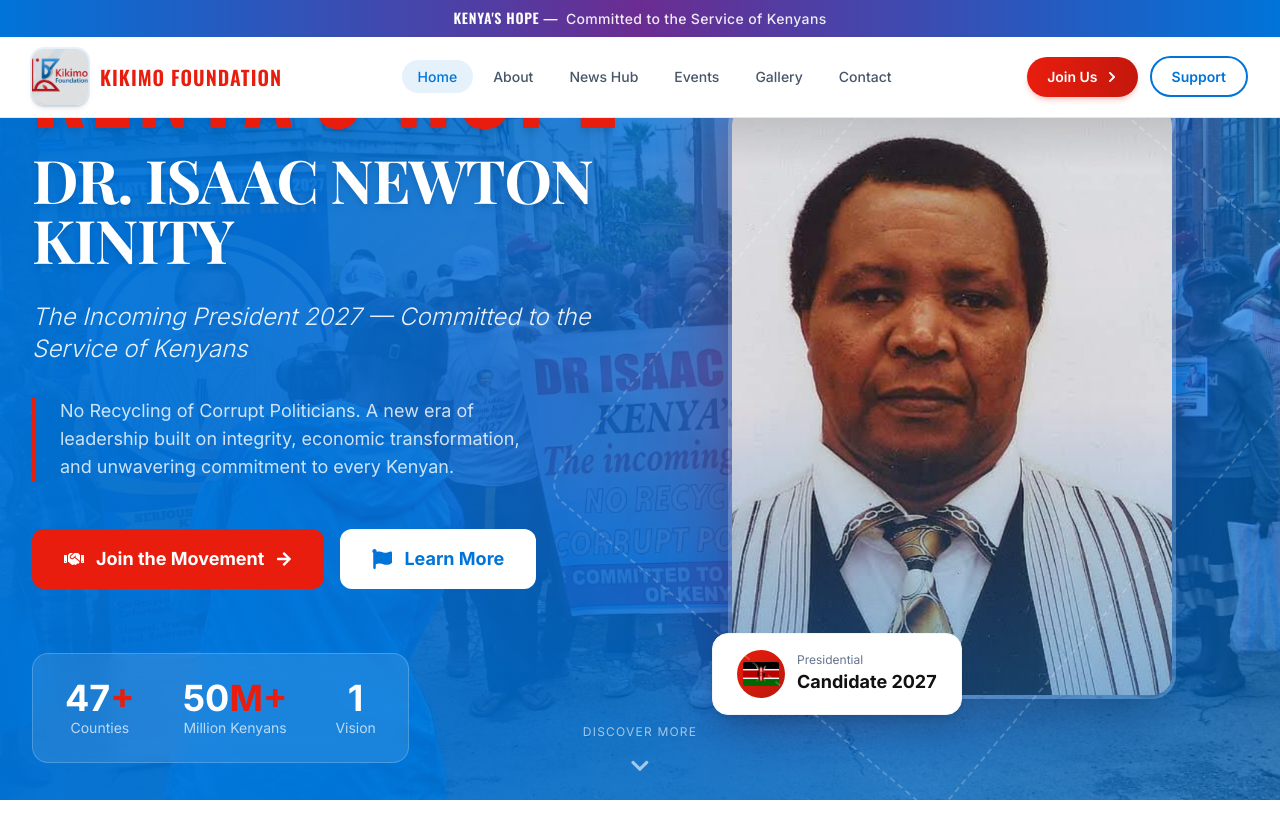
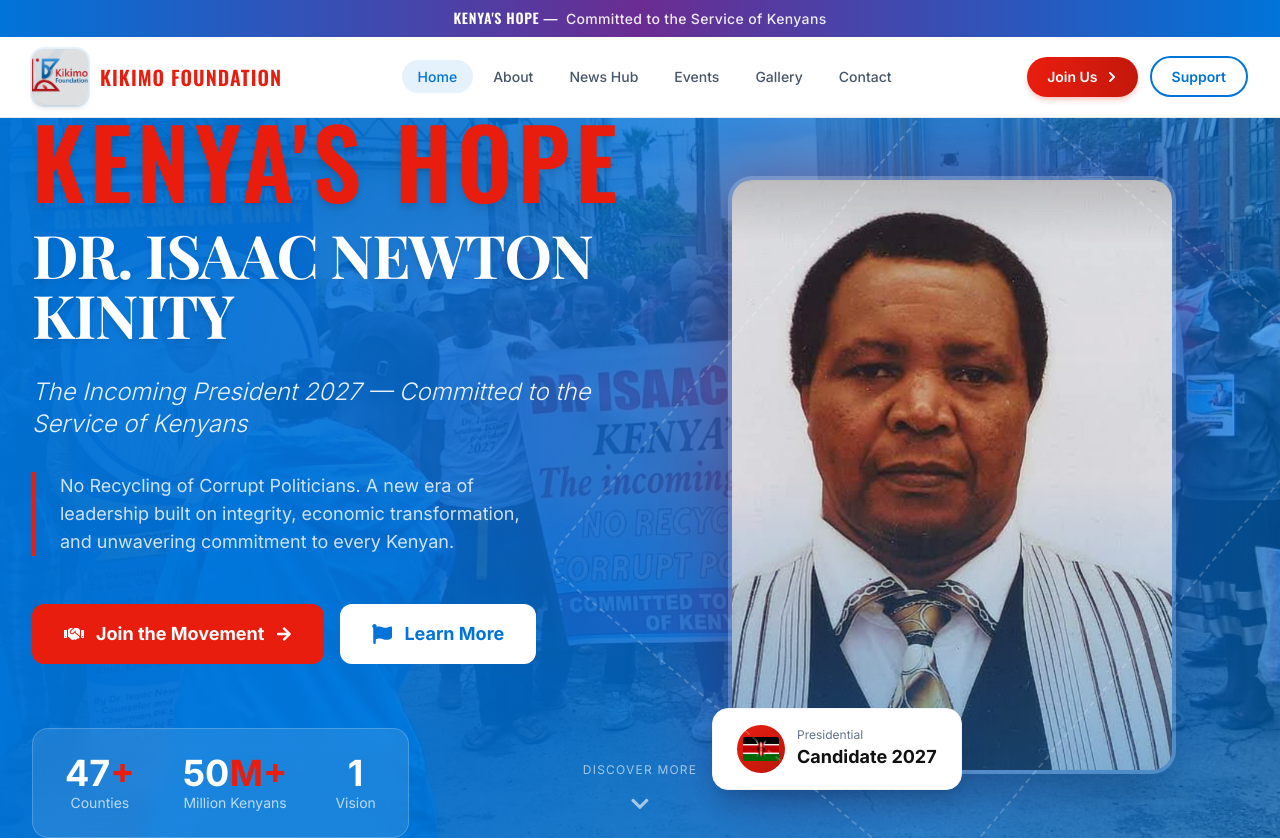
Before and after one commit to PETERMUTWIRI/kinity-2027, a Next.js app: page / in a window 1280 px wide. Shown: the top 840 px of the page. Built offline with nearby package versions, Linux system fonts and the light colour scheme; a web font is replaced by a local one.

Commit message:
fixed padding issue on the heros section and the navbar

```diff
--- a/app/layout.tsx
+++ b/app/layout.tsx
@@ -254,8 +254,8 @@
         {/* Navigation */}
         <Navbar />
 
-        {/* Main content with transition - accounts for fixed navbar */}
-        <main className="relative z-10 pt-21 lg:pt-25">
+        {/* Main content - tight coupling with navbar */}
+        <main className="relative z-10">
           <PageTransition>
             {children}
           </PageTransition>
--- a/app/page.tsx
+++ b/app/page.tsx
@@ -96,8 +96,9 @@
         </div>
 
         {/* Hero Content - Split Layout */}
-        <div className="relative z-10 w-full max-w-7xl mx-auto px-4 sm:px-6 lg:px-8 py-32 lg:py-0">
-          <div className="grid lg:grid-cols-2 gap-12 lg:gap-8 items-center min-h-[80vh]">
+        {/* pt-24 accounts for fixed navbar (top bar + main nav = ~96px) */}
+        <div className="relative z-10 w-full max-w-7xl mx-auto px-4 sm:px-6 lg:px-8 pt-24 pb-12 lg:pt-28 lg:pb-0">
+          <div className="grid lg:grid-cols-2 gap-12 lg:gap-8 items-center min-h-[calc(100vh-7rem)] lg:min-h-[calc(100vh-8rem)]">
 
             {/* LEFT: Text Content */}
             <div className="space-y-8 text-center lg:text-left">
```
